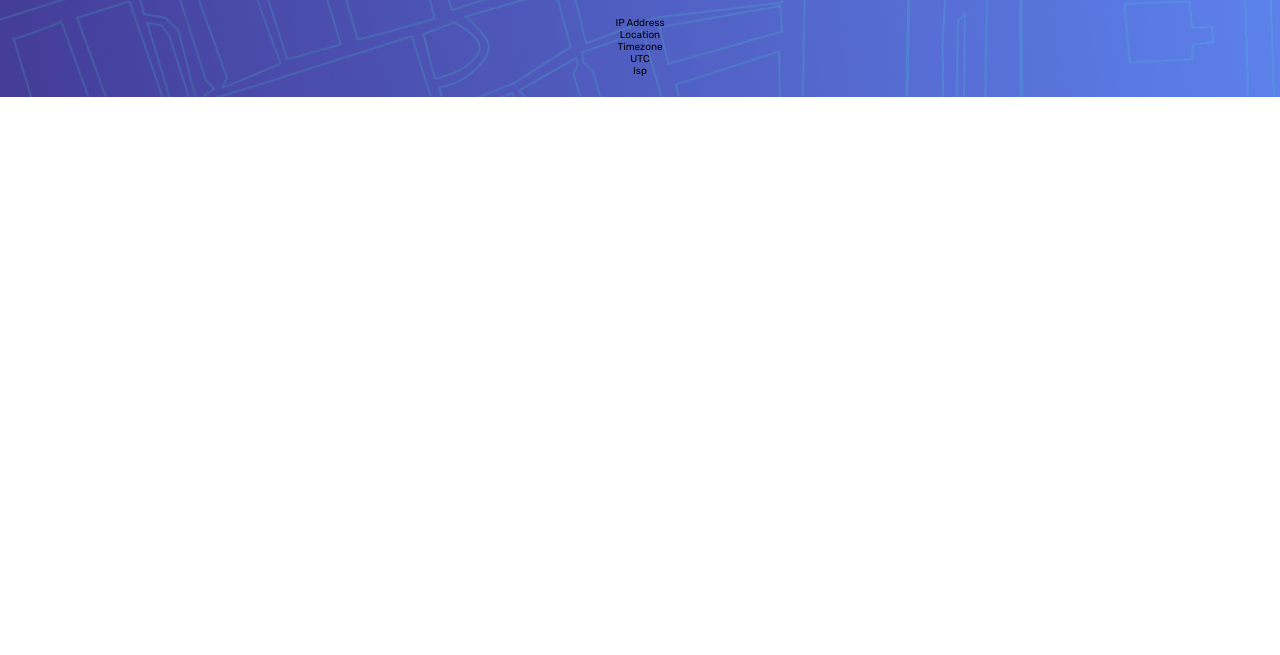
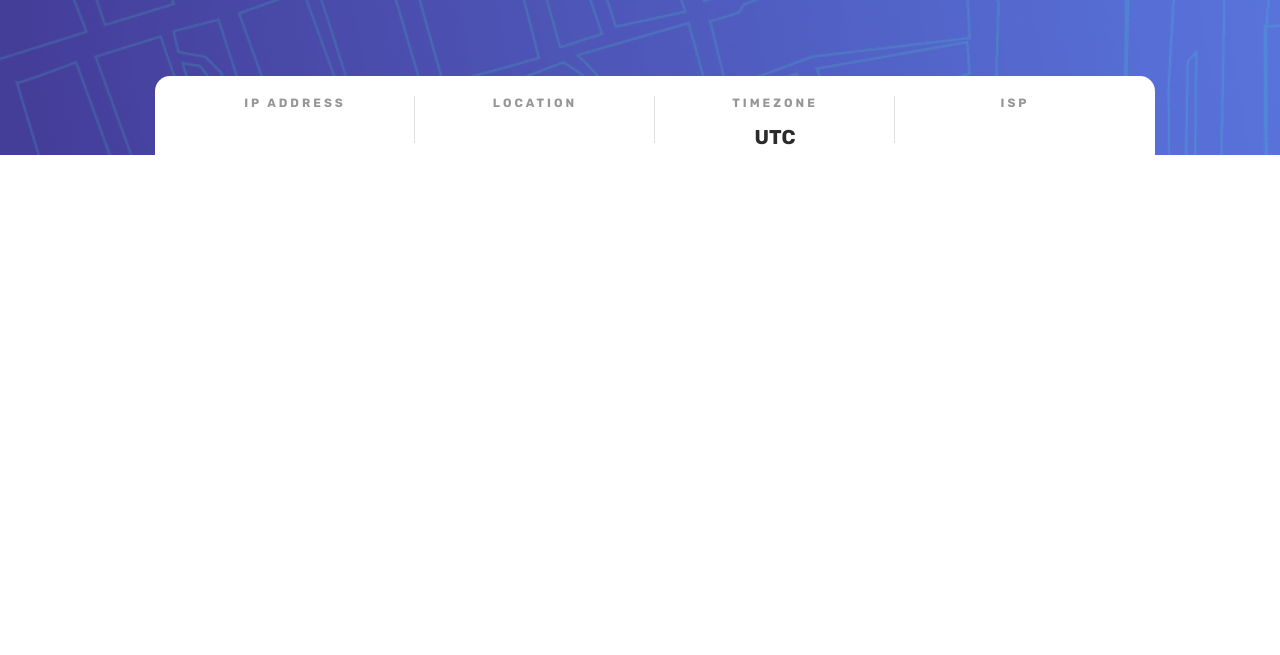
Before and after one commit to alexSvets/ip-address-tracker, a website built with Parcel: page index.html in a window 1280 px wide. Shown: the part 145-800 px from the top of the page. Built offline with nearby package versions, Linux system fonts and the light colour scheme.

Commit message:
the main elements are laid out

```diff
--- /dev/null
+++ b/blocks/info/__block-subtitle/info__block-subtitle.css
@@ -0,0 +1,8 @@
+.info__block-subtitle {
+  color: hsl(0, 0%, 59%);
+  text-transform: uppercase;
+  font-weight: 700;
+  font-size: 1.2rem;
+  margin-bottom: 1.5rem;
+  letter-spacing: 0.3rem;
+}
--- /dev/null
+++ b/blocks/info/__block-title/info__block-title.css
@@ -0,0 +1,5 @@
+.info__block-title {
+  color: hsl(0, 0%, 17%);
+  font-weight: 700;
+  font-size: 2rem;
+}
--- /dev/null
+++ b/blocks/info/__block/info__block.css
@@ -0,0 +1,30 @@
+.info__block {
+  flex-grow: 1;
+  flex-shrink: 0;
+  flex-basis: 25%;
+  padding: 0 1rem;
+  position: relative;
+}
+.info__block:not(:last-child) {
+  margin-bottom: 2.5rem;
+}
+@media (min-width: 1024px) {
+  .info__block {
+    margin-bottom: 0;
+  }
+  .info__block::after {
+    content: "";
+    width: 1px;
+    height: 90%;
+    position: absolute;
+    top: 0;
+    right: 0;
+    background-color: hsla(0, 0%, 59%, 0.3);
+  }
+  .info__block:last-child::after {
+    display: none;
+  }
+  .info__block-title {
+    font-size: 2.4rem;
+  }
+}
--- /dev/null
+++ b/blocks/info/info.css
@@ -0,0 +1,23 @@
+.info {
+  width: calc(100% - 3rem);
+  background-color: white;
+  padding: 2rem;
+  border-radius: 15px;
+
+  display: flex;
+  flex-direction: column;
+  position: absolute;
+  left: 1.5rem;
+  z-index: 10000;
+}
+@media (min-width: 1024px) {
+  .info {
+    width: 100%;
+    max-width: 1000px;
+    transform: translateY(50%);
+    flex-direction: row;
+    margin-left: auto;
+    margin-right: auto;
+    position: relative;
+  }
+}
--- a/index.css
+++ b/index.css
@@ -12,3 +12,9 @@
 @import url("./blocks/search-bar/search-bar.css");
 @import url("./blocks/search-bar/__input/search-bar__input.css");
 @import url("./blocks/search-bar/__btn/search-bar__btn.css");
+
+/* info */
+@import url("./blocks/info/info.css");
+@import url("./blocks/info/__block/info__block.css");
+@import url("./blocks/info/__block-subtitle/info__block-subtitle.css");
+@import url("./blocks/info/__block-title/info__block-title.css");
```
